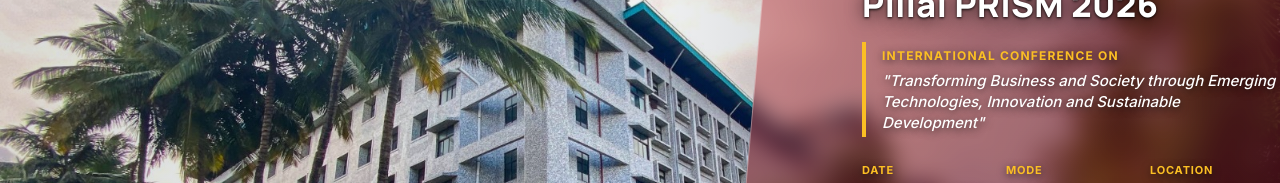
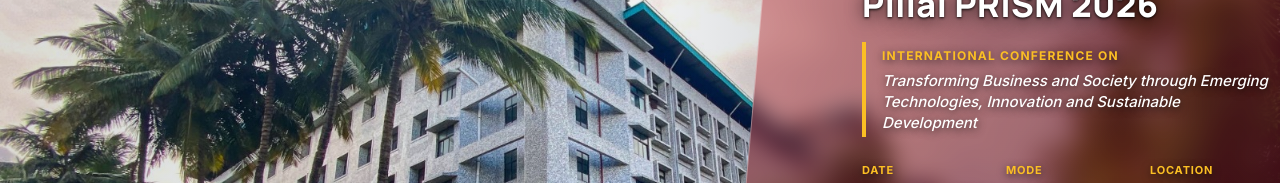
Before and after one commit to AbhiCodeX99/Pillai-PRISM-2026-International-Interdisciplinary-Conference-Pillai-University-Navi-Mumbai, a React (Vite) app: page / in a window 1280 px wide. Shown: the part 283-466 px from the top of the page. Built offline with nearby package versions, Linux system fonts and the light colour scheme.

Commit message:
Update Hero.jsx

```diff
--- a/src/components/Hero.jsx
+++ b/src/components/Hero.jsx
@@ -132,7 +132,7 @@
                   color: "#ffffff"
                 }}
               >
-                "{conferenceData.theme}"
+                {conferenceData.theme}
               </p>
             </div>
 
```
